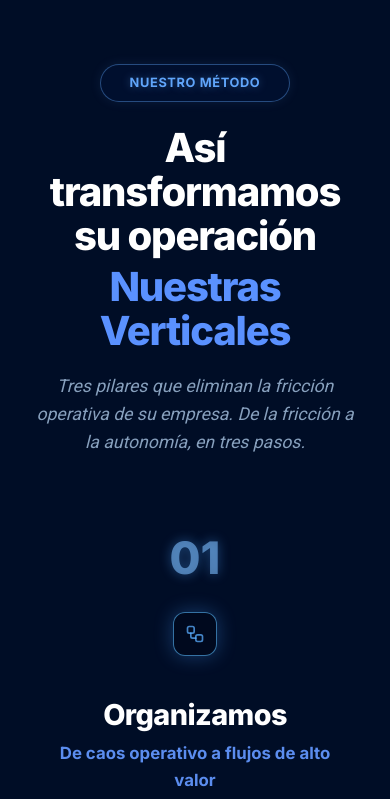
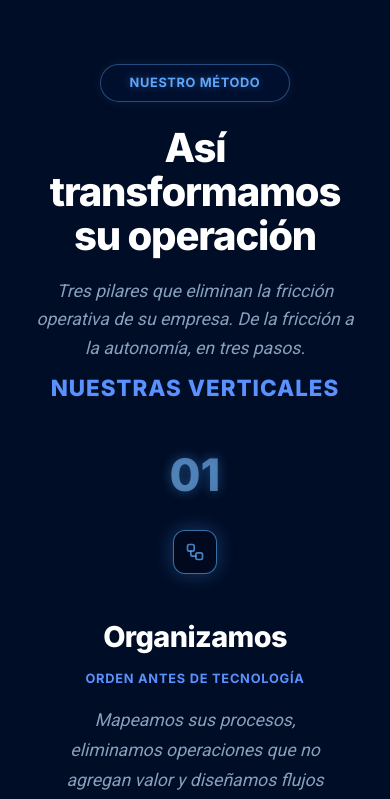
Before and after one commit to LuisRojas0923/Landing-Page-SOLID, a React (Vite) app: page / in a window 390 px wide. Shown: the part 1240-2039 px from the top of the page. Built offline with nearby package versions, Linux system fonts and the light colour scheme.

Commit message:
style: perfect tracking centering and implement uniform taglines in method section

```diff
--- a/src/pages/Home.css
+++ b/src/pages/Home.css
@@ -384,7 +384,7 @@
 
 .method-pipeline-container {
     max-width: 1200px;
-    margin: 4rem auto 0;
+    margin: 0 auto;
     position: relative;
     padding: 0 1rem;
 }
@@ -637,12 +637,42 @@
     }
 }
 
+/* Global subtitle under the track */
+.pipeline-global-subtitle {
+    position: absolute;
+    top: 160px; /* Provides 100px of symmetrical gap distance from the 60px line */
+    left: 50%;
+    transform: translateX(-50%);
+    width: 100%;
+    text-align: center;
+    z-index: 10;
+}
+
+@media (max-width: 1024px) {
+    .pipeline-global-subtitle {
+        position: relative;
+        top: 0;
+        left: 0;
+        transform: none;
+        margin-top: -2rem;
+        margin-bottom: 3rem;
+    }
+}
+
 /* Content Styles — matching reference layout */
 .method-title {
     font-size: 1.8rem;
     font-weight: 900;
     margin-bottom: 0.6rem;
     color: #fff;
+    margin-top: 4rem; /* Make room for the absolute subtitle on Desktop */
+}
+
+@media (max-width: 1024px) {
+    .method-title {
+        margin-top: 0;
+    }
+}
     letter-spacing: -0.02em;
     height: 2.4rem;
     display: flex;
@@ -1030,6 +1060,17 @@
     margin-bottom: 1rem;
 }
 
+/* Compensate spacing when there is no method-title above the tagline */
+.method-stepper + .vertical-tagline {
+    margin-top: 3.5rem;
+}
+
+@media (max-width: 1024px) {
+    .method-stepper + .vertical-tagline {
+        margin-top: 0;
+    }
+}
+
 .vertical-desc {
     color: var(--text-secondary);
     font-size: 0.95rem;
--- a/src/pages/Home.jsx
+++ b/src/pages/Home.jsx
@@ -209,7 +209,7 @@ const Home = () => {
 
             <section id="demo" style={{ padding: '8rem 2rem', background: 'rgba(0, 13, 39, 0.4)' }}>
                 <div style={{ maxWidth: '1200px', margin: '0 auto' }}>
-                    <div style={{ textAlign: 'center', marginBottom: '5rem' }}>
+                    <div style={{ textAlign: 'center', marginBottom: '2.5rem' }}>
                         <div className="luxe-badge" style={{ marginBottom: '1.5rem' }}>Nuestro Método</div>
                         <h2 style={{
                             fontSize: '2.5rem',
@@ -220,8 +220,7 @@ const Home = () => {
                             margin: '0 auto 1.2rem',
                             letterSpacing: '-0.03em'
                         }}>
-                            Así transformamos su operación <br />
-                            <span style={{ color: 'var(--deep-navy-800)', display: 'block', marginTop: '0.4rem' }}>Nuestras Verticales</span>
+                            Así transformamos su operación
                         </h2>
                         <p style={{ color: 'rgba(180, 210, 240, 0.75)', maxWidth: '600px', margin: '0 auto', fontSize: '1.1rem', fontFamily: "'Roboto', sans-serif", fontStyle: 'italic' }}>Tres pilares que eliminan la fricción operativa de su empresa. De la fricción a la autonomía, en tres pasos.</p>
                     </div>
@@ -229,6 +228,10 @@ const Home = () => {
                     <div className="method-pipeline-container">
                         <div className="method-pipeline-track">
                             <div className="pipeline-particle" />
+                        </div>
+
+                        <div className="pipeline-global-subtitle">
+                            <span style={{ color: 'var(--deep-navy-800)', display: 'block', fontSize: '1.4rem', fontWeight: '800', textTransform: 'uppercase', letterSpacing: '1px' }}>Nuestras Verticales</span>
                         </div>
 
                         <div className="method-grid">
@@ -241,7 +244,7 @@ const Home = () => {
                                     </div>
                                 </div>
                                 <h3 className="method-title">Organizamos</h3>
-                                <div className="method-pill">De caos operativo a flujos de alto valor</div>
+                                <span className="vertical-tagline">Orden antes de tecnología</span>
                                 <p className="method-desc">Mapeamos sus procesos, eliminamos operaciones que no agregan valor y diseñamos flujos eficientes.</p>
 
                                 <div className="mac-window phase-window">
@@ -300,7 +303,7 @@ const Home = () => {
                                     <span className="method-number illuminate-2">02</span>
                                 </div>
                                 <h3 className="method-title">Sistematizamos</h3>
-                                <div className="method-pill">De procesos aislados a flujos conectados</div>
+                                <span className="vertical-tagline">Software que conecta su operación</span>
                                 <p className="method-desc">Diseñamos procesos replicables y conectamos sistemas que antes operaban en silos aislados.</p>
 
                                 <div className="mac-window phase-window">
@@ -332,7 +335,7 @@ const Home = () => {
                                     </div>
                                 </div>
                                 <h3 className="method-title">Automatizamos</h3>
-                                <div className="method-pill">De tareas manuales a procesos 100% autónomos</div>
+                                <span className="vertical-tagline">Procesos que se ejecutan solos</span>
                                 <p className="method-desc">Implementamos workflows inteligentes que operan de forma autónoma, eliminando el error humano.</p>
 
                                 <div className="mac-window phase-window">
```
